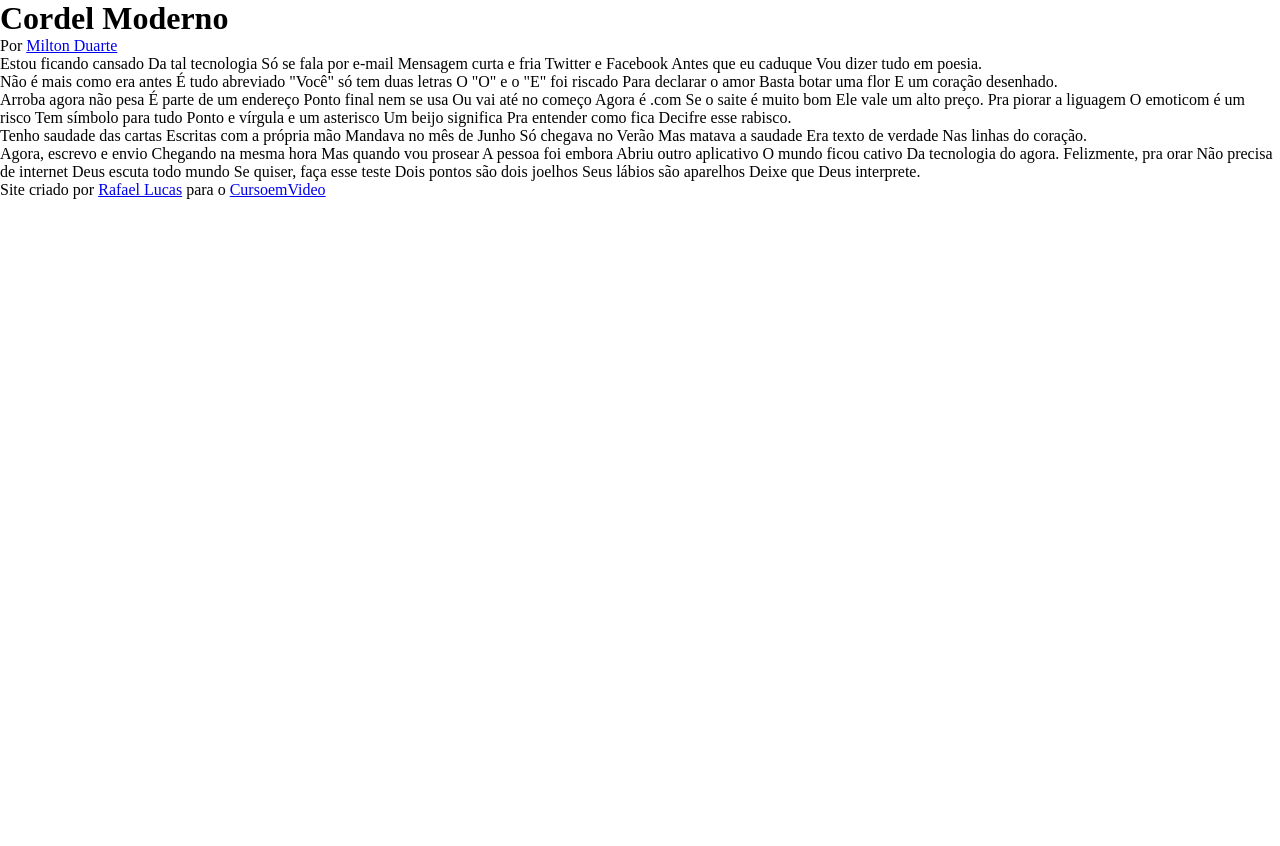
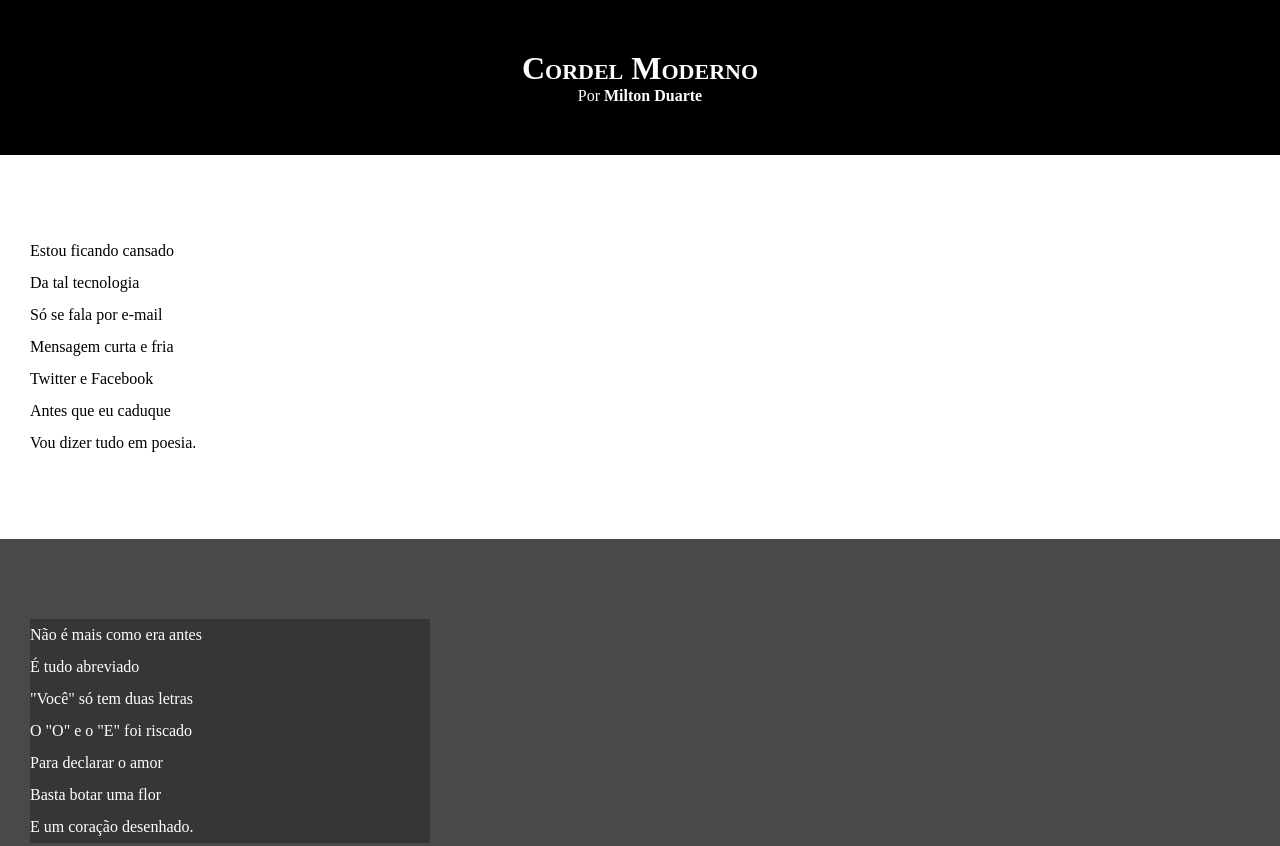
Before and after one commit to RafaelLucaas/projeto-cordel, a plain HTML site: page index.html in a window 1280 px wide. Shown: the top 846 px of the page. Before the commit the page ends 800 px from the top, so only its background shows below. Drawn offline with Linux system fonts and the light colour scheme.

Commit message:
Att projeto-cordel

```diff
--- a/css/style.css
+++ b/css/style.css
@@ -9,6 +9,65 @@
 */
 
 * {
-    margin: 0;
-    padding: 0;
+    margin: 0px;
+    padding: 0px;
 }
+
+html, body {
+    min-height: 100vh;
+    background-color: rgb(32,32,32);
+}
+
+header {
+    background-color: #000;
+    color: #fff;
+    text-align: center;
+}
+
+header > h1 {
+    padding-top: 50px;
+    font-variant: small-caps;
+}
+
+header > p {
+    padding-bottom: 50px;
+}
+
+header a, footer a {
+    color: #fff;
+    text-decoration: none;
+    font-weight: bolder;
+}
+
+header a:hover, footer a:hover {
+    text-decoration: underline;
+}
+
+section {
+    padding-top: 10vh;
+    padding-bottom: 10vh;
+    line-height: 2em;
+    padding-left: 30px;
+}
+
+section.normal {
+    background-color: #fff;
+    color: #000;
+}
+
+section.imagem {
+    background-color: #494949;
+    color: #fff;
+}
+
+section.imagem > p {
+    background-color: #363636;
+    width: 400px;
+}
+
+footer {
+    background-color: #000;
+    text-align: center;
+    color: #fff;
+    padding: 10px;
+}
--- a/index.html
+++ b/index.html
@@ -17,68 +17,83 @@
         </p>
     </header>
 
-    <section>
-        Estou ficando cansado
-        Da tal tecnologia
-        Só se fala por e-mail
-        Mensagem curta e fria
-        Twitter e Facebook
-        Antes que eu caduque
-        Vou dizer tudo em poesia.
+    <section class="normal">
+        <p>
+            Estou ficando cansado <br>
+            Da tal tecnologia <br>
+            Só se fala por e-mail <br>
+            Mensagem curta e fria <br>
+            Twitter e Facebook <br>
+            Antes que eu caduque <br>
+            Vou dizer tudo em poesia.
+        </p>
+    </section>
+    <section class="imagem">
+        <p>
+            Não é mais como era antes <br>
+            É tudo abreviado <br>
+            "Você" só tem duas letras <br>
+            O "O" e o "E" foi riscado <br>
+            Para declarar o amor <br>
+            Basta botar uma flor <br>
+            E um coração desenhado.
+        </p>
     </section>
 
-    <section>
-        Não é mais como era antes
-        É tudo abreviado
-        "Você" só tem duas letras
-        O "O" e o "E" foi riscado
-        Para declarar o amor
-        Basta botar uma flor
-        E um coração desenhado.
+    <section class="normal">
+        <p>
+            Arroba agora não pesa <br>
+            É parte de um endereço <br>
+            Ponto final nem se usa <br>
+            Ou vai até no começo <br>
+            Agora é .com <br>
+            Se o saite é muito bom <br>
+            Ele vale um alto preço.
+        </p>
+
+        <p>
+            Pra piorar a liguagem <br>
+            O emoticom é um risco <br>
+            Tem símbolo para tudo <br>
+            Ponto e vírgula e um asterisco <br>
+            Um beijo significa <br>
+            Pra entender como fica <br>
+            Decifre esse rabisco.
+        </p>
     </section>
 
-    <section>
-        Arroba agora não pesa
-        É parte de um endereço
-        Ponto final nem se usa
-        Ou vai até no começo
-        Agora é .com
-        Se o saite é muito bom
-        Ele vale um alto preço.
-        Pra piorar a liguagem
-        O emoticom é um risco
-        Tem símbolo para tudo
-        Ponto e vírgula e um asterisco
-        Um beijo significa
-        Pra entender como fica
-        Decifre esse rabisco.
+    <section class="imagem">
+        <p>
+            Tenho saudade das cartas <br>
+            Escritas com a própria mão <br>
+            Mandava no mês de Junho <br>
+            Só chegava no Verão <br>
+            Mas matava a saudade <br>
+            Era texto de verdade <br>
+            Nas linhas do coração.
+        </p>
     </section>
 
-    <section>
-        Tenho saudade das cartas
-        Escritas com a própria mão
-        Mandava no mês de Junho
-        Só chegava no Verão
-        Mas matava a saudade
-        Era texto de verdade
-        Nas linhas do coração.
-    </section>
+    <section class="normal">
+        <p>
+            Agora, escrevo e envio <br>
+            Chegando na mesma hora <br>
+            Mas quando vou prosear <br>
+            A pessoa foi embora <br>
+            Abriu outro aplicativo <br>
+            O mundo ficou cativo <br>
+            Da tecnologia do agora.
+        </p>
 
-    <section>
-        Agora, escrevo e envio
-        Chegando na mesma hora
-        Mas quando vou prosear
-        A pessoa foi embora
-        Abriu outro aplicativo
-        O mundo ficou cativo
-        Da tecnologia do agora.
-        Felizmente, pra orar
-        Não precisa de internet
-        Deus escuta todo mundo
-        Se quiser, faça esse teste
-        Dois pontos são dois joelhos
-        Seus lábios são aparelhos
-        Deixe que Deus interprete.
+        <p>
+            Felizmente, pra orar <br>
+            Não precisa de internet <br>
+            Deus escuta todo mundo <br>
+            Se quiser, faça esse teste <br>
+            Dois pontos são dois joelhos <br>
+            Seus lábios são aparelhos <br>
+            Deixe que Deus interprete.
+        </p>
     </section>
 
     <footer>
```
